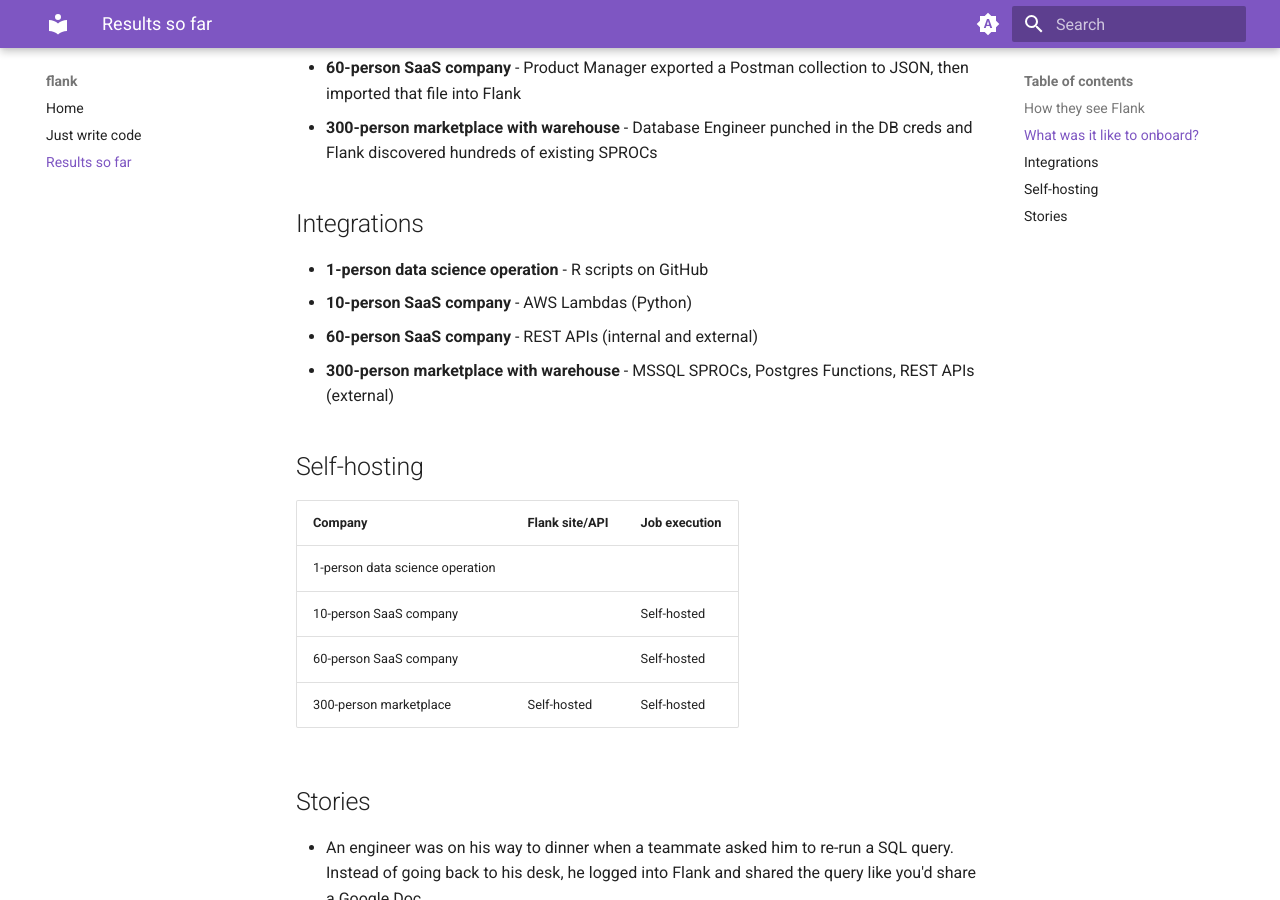
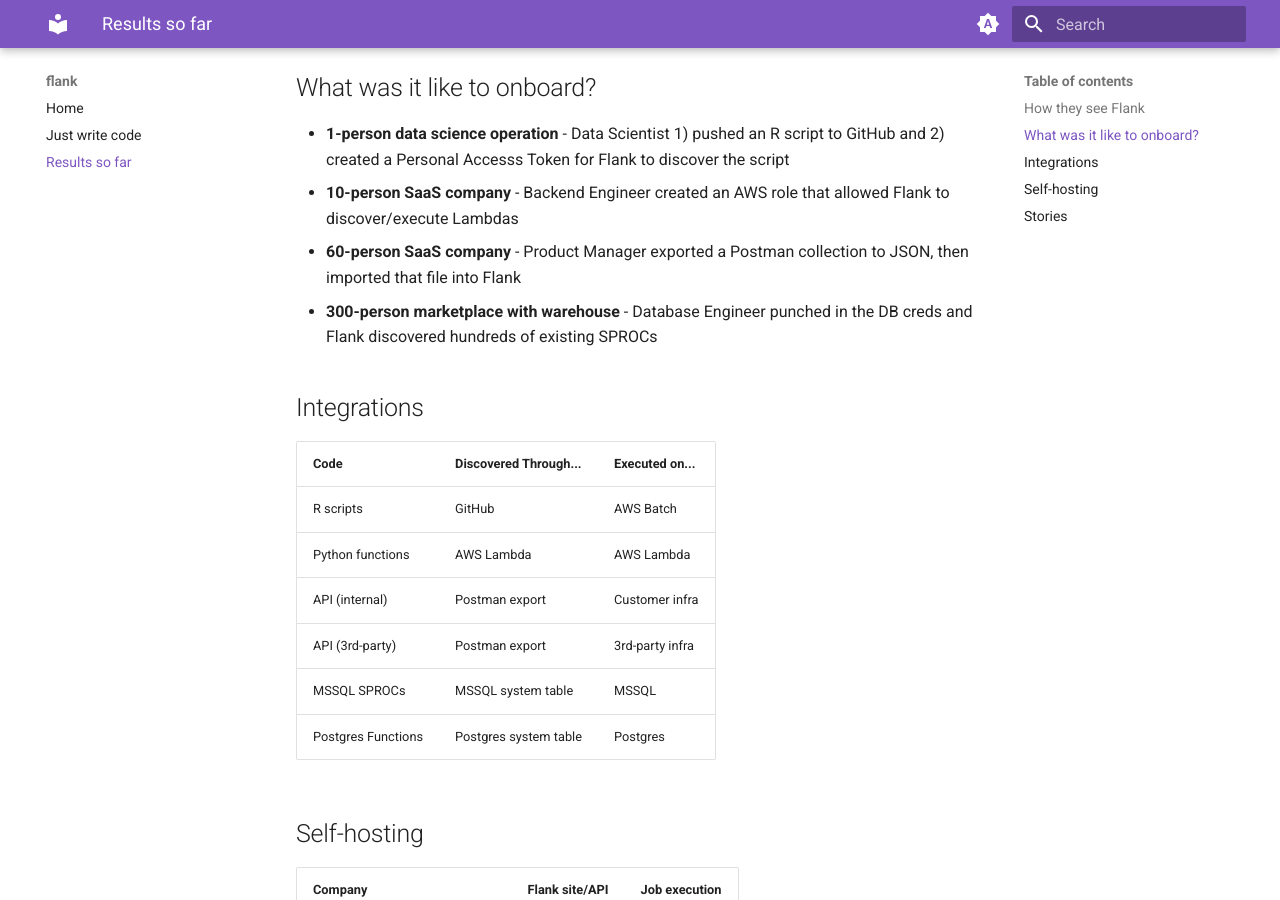
Before and after one commit to btf-org/flank-docs, an MkDocs documentation site: the page built from docs/results.md, in a window 1280 px wide and 900 px high, scrolled down 858 px. Built offline with MkDocs 1.6.1 and Material for MkDocs 9.7.7, drawn with Linux system fonts in a browser that asks for light colours; some of the changed text lies outside the part shown.

Commit message:
table for integrations

```diff
--- a/docs/results.md
+++ b/docs/results.md
@@ -15,10 +22,14 @@
 - **300-person marketplace with warehouse** - Database Engineer punched in the DB creds and Flank discovered hundreds of existing SPROCs
 
 ## Integrations
-- **1-person data science operation** - R scripts on GitHub
-- **10-person SaaS company** - AWS Lambdas (Python)
-- **60-person SaaS company** - REST APIs (internal and external)
-- **300-person marketplace with warehouse** - MSSQL SPROCs, Postgres Functions, REST APIs (external)
+| Code               | Discovered Through... | Executed on...  |
+| ------------------ | --------------------- | --------------- |
+| R scripts          | GitHub                | AWS Batch       |
+| Python functions   | AWS Lambda            | AWS Lambda      |
+| API (internal)     | Postman export        | Customer infra  |
+| API (3rd-party)    | Postman export        | 3rd-party infra |
+| MSSQL SPROCs       | MSSQL system table    | MSSQL           |
+| Postgres Functions | Postgres system table | Postgres        |
 
 ## Self-hosting
 |Company                        |Flank site/API|Job execution|
```
Also changed, not shown: other parts of docs/results.md (+8 -1 lines).
